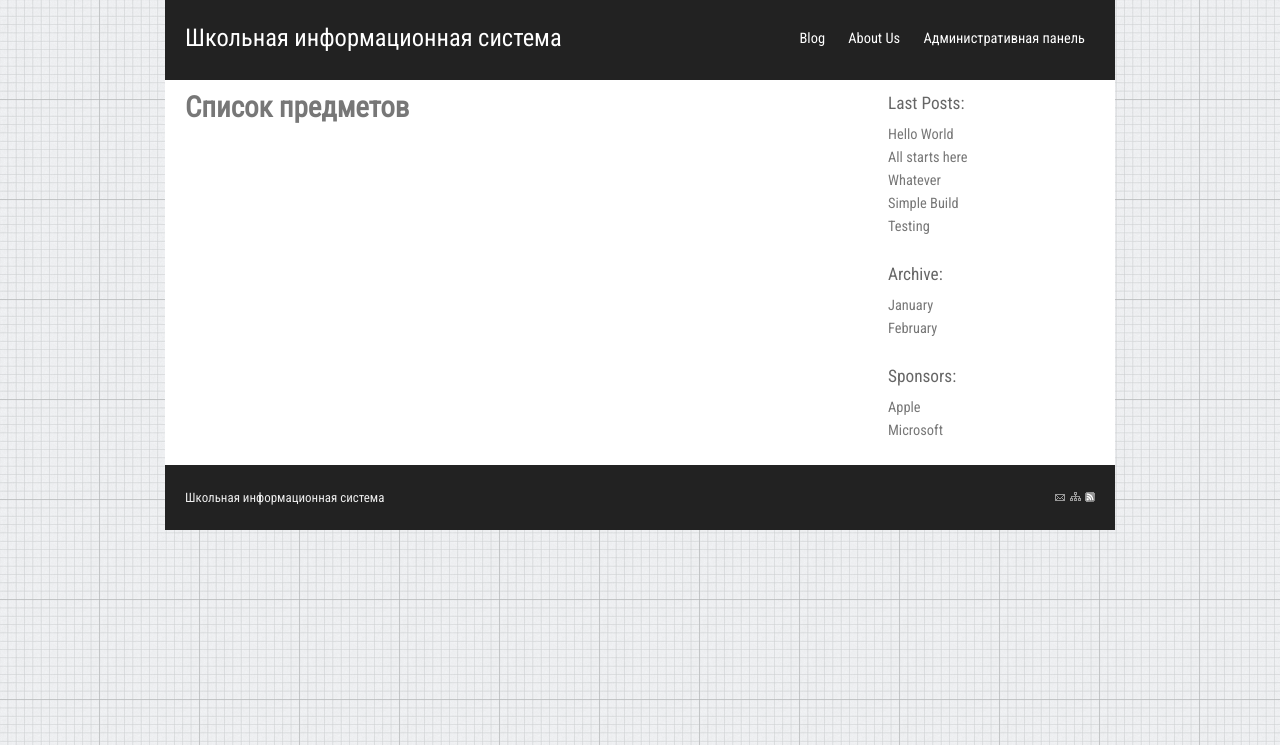
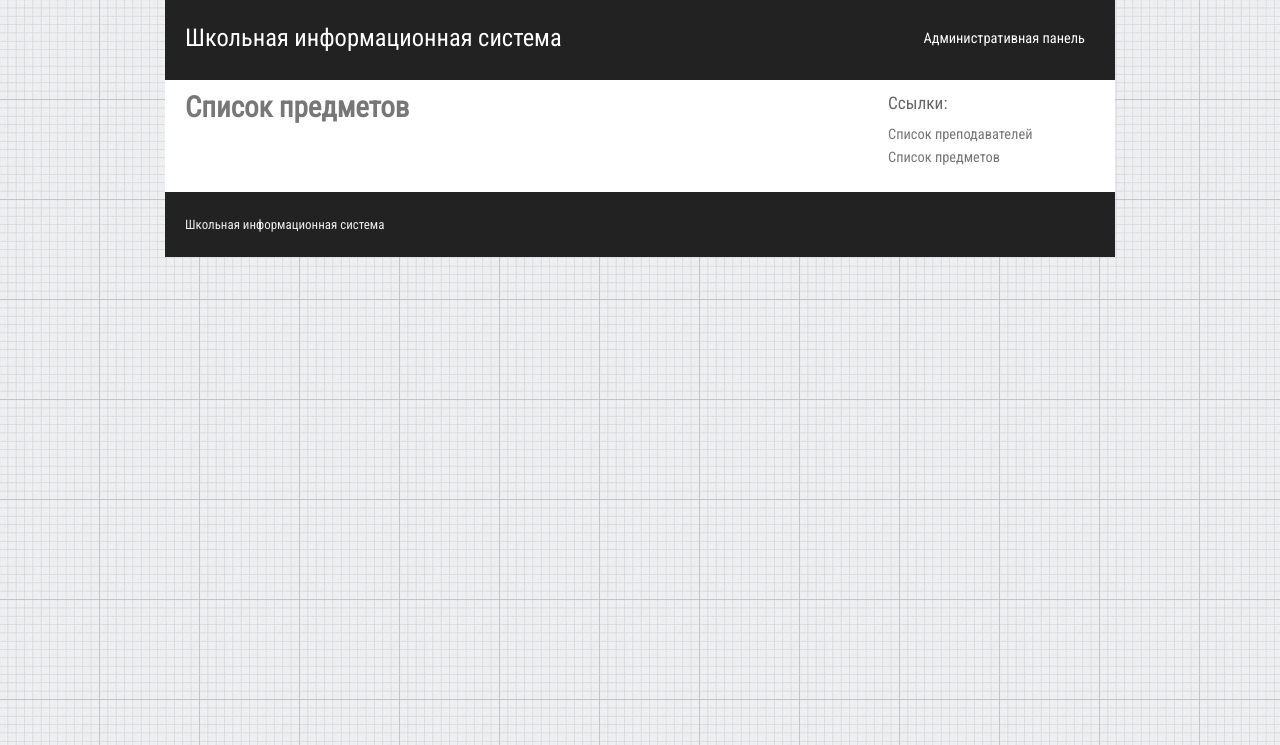
Before and after one commit to AlexLSB/SchoolInfo, a Django app: a page that uses app/templates/base.html in a window 1280 px wide. Shown: the top 745 px of the page. Run offline with Django 3.2, Linux system fonts and the light colour scheme; data that the repository does not hold is empty.

Commit message:
cleanup base template

```diff
--- a/app/templates/base.html
+++ b/app/templates/base.html
@@ -11,38 +11,17 @@
 <div id="wrap">
 	<div id="header">
 		<div id="headerlinks">
-		<a href="#" title="Blog">Blog</a>
-		<a href="#" title="About Us">About Us</a>
 		<a href="/admin/" title="Contact">Административная панель</a>
 		</div>
 		<h1><a href="/">Школьная информационная система</a></h1>
 	</div>
 
 	<div id="sidebar">
-		<h2>Last Posts:</h2>
+		<h2>Ссылки:</h2>
 		<div class="box">
 		<ul>
-		<li><a href="#">Hello World</a></li>
-		<li><a href="#">All starts here</a></li>
-		<li><a href="#">Whatever</a></li>
-		<li><a href="#">Simple Build</a></li>
-		<li><a href="#">Testing</a></li>
-		</ul>
-		</div>
-
-		<h2>Archive:</h2>
-		<div class="box">
-		<ul>
-		<li><a href="#">January</a></li>
-		<li><a href="#">February</a></li>
-		</ul>
-		</div>
-
-		<h2>Sponsors:</h2>
-		<div class="box">
-		<ul>
-		<li><a href="#">Apple</a></li>
-		<li><a href="#">Microsoft</a></li>
+		<li><a href="{% url 'teacher_list' %}">Список преподавателей</a></li>
+		<li><a href="{% url 'subject_list' %}">Список предметов</a></li>
 		</ul>
 		</div>
 	</div>
@@ -65,11 +44,6 @@
 	</div>
 
 	<div id="footer">
-		<div style="float: right;">
-		<a href="#" title="Contact Us"><img src="{{ STATIC_URL }}img/contact.gif" alt="Contact" /></a>
-		<a href="#" title="Sitemap"><img src="{{ STATIC_URL }}img/sitemap.gif" alt="Sitemap" /></a>
-		<a href="#" title="Rss Feed"><img src="{{ STATIC_URL }}img/rss.png" alt="Rss Feed" /></a>
-		</div>
 		Школьная информационная система
 	</div>
 </div>
--- a/app/urls.py
+++ b/app/urls.py
@@ -15,7 +15,7 @@ urlpatterns = [
     url(r'^subject-students/(?P<slug>[^/]*)/$', views.SubjectStudentsView.as_view(), name='subject_students'),
     url(r'^subject-students-by-teacher/(?P<slug>[^/]*)/$', views.SubjectStudentsByTeacherView.as_view(), name='subject_students_by_teacher'),
     url(r'^subject-students-by-class/(?P<slug>[^/]*)/$', views.SubjectStudentsByClassView.as_view(), name='subject_students_by_class'),
-    url(r'^aa/$', views.HomeView.as_view(), name='home'),
+    url(r'^$', views.HomeView.as_view(), name='home'),
 ]
 
 
```
